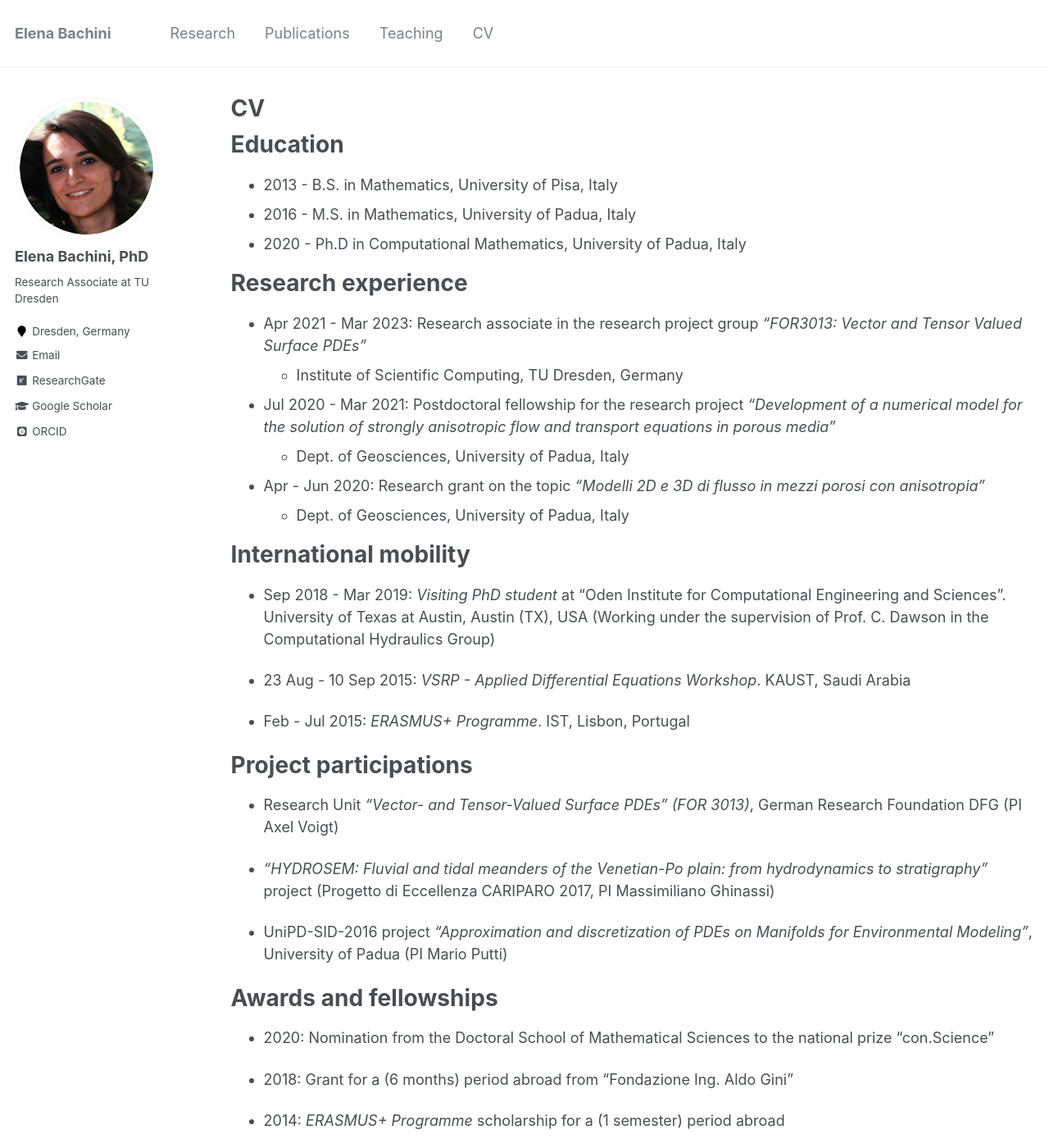
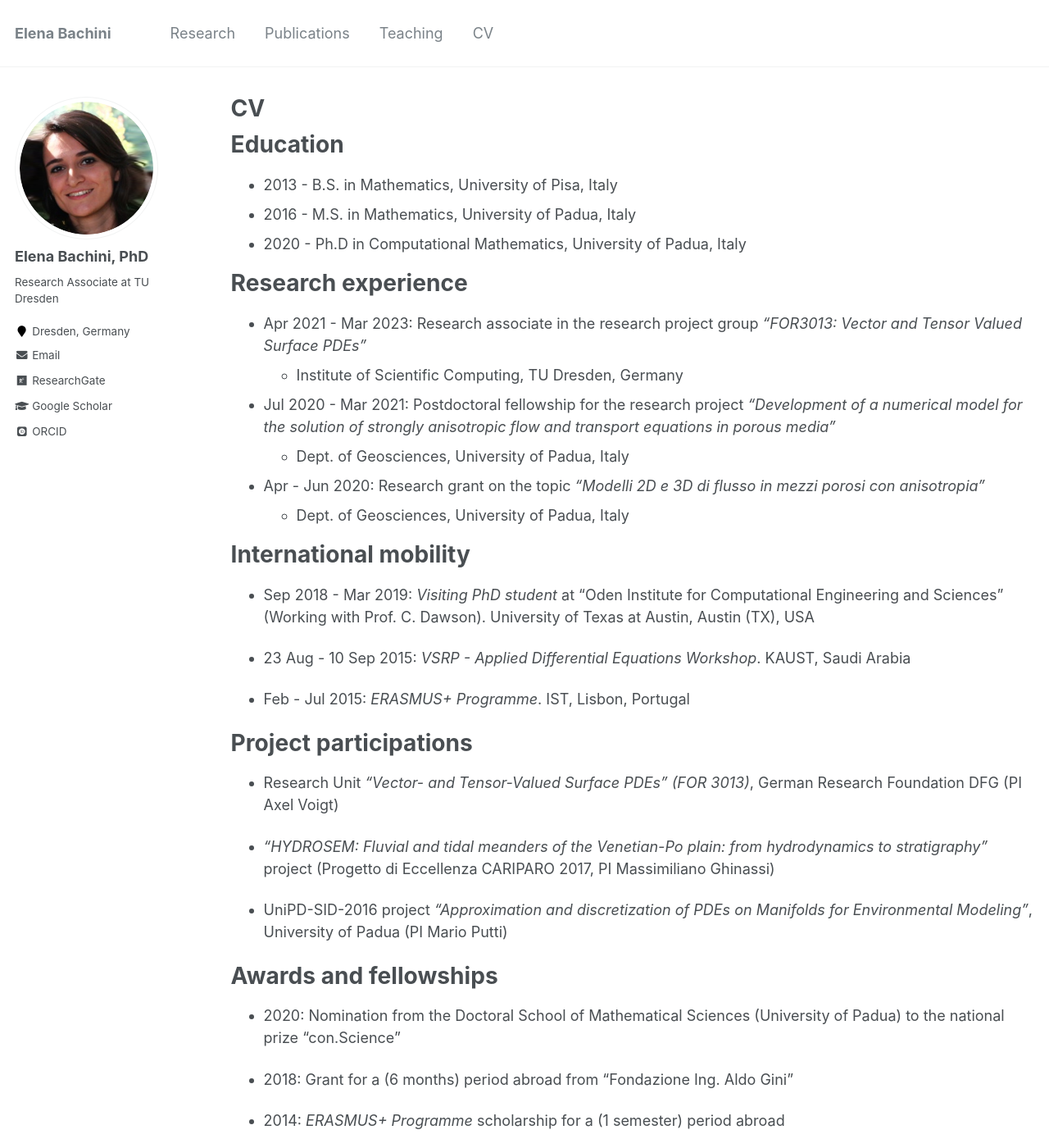
Before and after one commit to elenabachini/elenabachini.github.io, a Jekyll site: the page built from _pages/cv.md, in a window 1280 px wide and 1400 px high. Shown: the whole window at 82% size. Built offline with Jekyll 4.4.1, drawn with Linux system fonts in a browser that asks for light colours; some web fonts are replaced.

Commit message:
minor changes cv

```diff
--- a/_pages/cv.md
+++ b/_pages/cv.md
@@ -28,7 +28,7 @@ Research experience
 
 International mobility
 =====
-* Sep 2018 - Mar 2019: <em>Visiting PhD student</em> at “Oden Institute for Computational Engineering and Sciences”. University of Texas at Austin, Austin (TX), USA (Working under the supervision of Prof. C. Dawson in the Computational Hydraulics Group)
+* Sep 2018 - Mar 2019: <em>Visiting PhD student</em> at “Oden Institute for Computational Engineering and Sciences” (Working with Prof. C. Dawson). University of Texas at Austin, Austin (TX), USA
 
 * 23 Aug - 10 Sep 2015: <em>VSRP - Applied Differential Equations Workshop</em>. KAUST, Saudi Arabia
 
@@ -44,7 +44,7 @@ Project participations
 
 Awards and fellowships
 =====
-* 2020: Nomination from the Doctoral School of Mathematical Sciences to the national prize “con.Science”
+* 2020: Nomination from the Doctoral School of Mathematical Sciences (University of Padua) to the national prize “con.Science”
 
 * 2018: Grant for a (6 months) period abroad from “Fondazione Ing. Aldo Gini”
 
```
